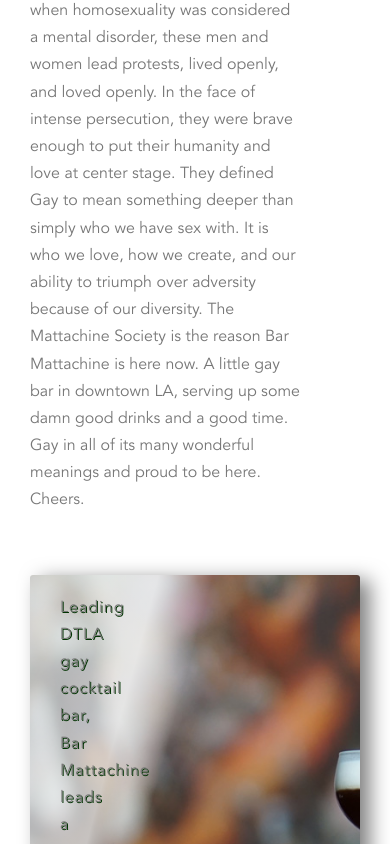
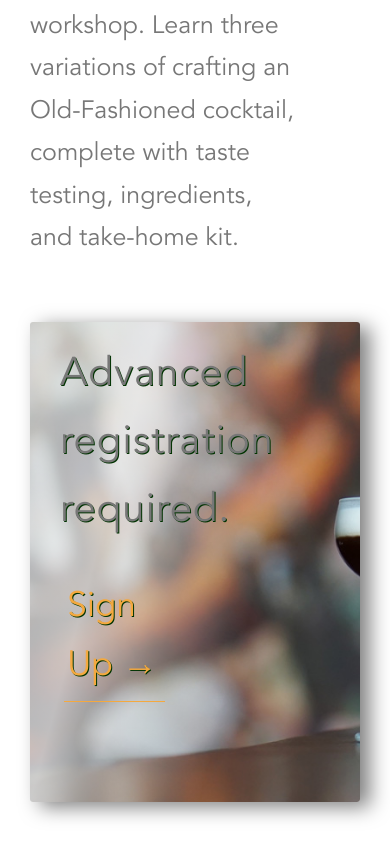
Before and after one commit to AlexEBall/CAFAM-Beacon-Project, a website: page index.html in a window 390 px wide. Shown: the part 1156-2000 px from the top of the page. Drawn offline with Linux system fonts and the light colour scheme.

Commit message:
final mobile changes

```diff
--- a/index.html
+++ b/index.html
@@ -33,14 +33,9 @@
                     <div class="bio">
                         <div class="bio__shape">
                         </div>
-                        <p class="paragraph">
-                            In the 1950’s Harry Hay and the men of the Mattachine Society along with the women of their companion group, the Daughters
-                            of Bilitis, first defined what it meant to be gay and proud in America. During a time when homosexuality was considered a
-                            mental disorder, these men and women lead protests, lived openly, and loved openly. In the face of intense persecution, they
-                            were brave enough to put their humanity and love at center stage. They defined Gay to mean something deeper than simply who
-                            we have sex with. It is who we love, how we create, and our ability to triumph over adversity because of our diversity. The
-                            Mattachine Society is the reason Bar Mattachine is here now. A little gay bar in downtown LA, serving up some damn good drinks
-                            and a good time. Gay in all of its many wonderful meanings and proud to be here. Cheers.
+                        <p class="paragraph paragraph__bioPromo">
+                            Leading DTLA gay cocktail bar, Bar Mattachine leads a special mixology workshop. Learn three variations of crafting an Old-Fashioned
+                            cocktail, complete with taste testing, ingredients, and take-home kit.
                         </p>
                     </div>
                 </div>
@@ -49,12 +44,10 @@
                 <div class="drink-box">
                     <div class="drink-box__content">
                         <p class="paragraph paragraph__drink-box">
-                            Leading DTLA gay cocktail bar, Bar Mattachine leads a special mixology workshop.
-                            Learn three variations of crafting an Old-Fashioned cocktail, complete with taste testing, ingredients, and take-home kit.
                             Advanced registration required.
                         </p>
 
-                        <a href="https://cafam.formstack.com/forms/cocktail_workshop" class="btn-text">Sign Up &rarr;</a>
+                        <a href="https://cafam.formstack.com/forms/cocktail_workshop" class="btn-text btn-signup">Sign Up &rarr;</a>
                     </div>
                 </div>
             </div>
--- a/sass/base/_typography.scss
+++ b/sass/base/_typography.scss
@@ -41,9 +41,15 @@
 	&__drink-box {
 		text-shadow: 0.1rem 0.1rem #030;
 		letter-spacing: .1rem;
+		font-size: 4rem;
 	}
 
 	&__card {
+		font-size: 2.5rem;
+	}
+
+	&__bioPromo {
+		padding-top: 4rem;
 		font-size: 2.5rem;
 	}
 
--- a/sass/components/_button.scss
+++ b/sass/components/_button.scss
@@ -27,3 +27,10 @@
 	margin-left: 45%;
 	font-size: 4rem;
 }
+
+.btn-signup:link,
+.btn-signup:visited {
+	margin-left: 4%;
+	font-size: 3.5rem;
+	text-shadow: 0.1rem 0.1rem #030;
+}
--- a/sass/pages/_promotionPage.scss
+++ b/sass/pages/_promotionPage.scss
@@ -8,8 +8,6 @@
 	position: relative;
 
 	&__shape {
-		display: block;
-		margin-top: 6rem;
 		float: left;
 		width: 60rem;
 		height: 45rem;
@@ -36,7 +34,7 @@
 }
 
 .drink-box {
-	background-image: linear-gradient(105deg, rgba($color-white, .6) 0%, rgba($color-white, .7) 28%, transparent 40%),
+	background-image: linear-gradient(105deg, rgba($color-white, .6) 0%, rgba($color-white, .7) 28%, transparent 65%),
 	url(../images/drinks.jpg);
 	background-size: cover;
 	border-radius: .3rem;
@@ -44,7 +42,7 @@
 	height: 48rem;
 
 	&__content {
-		width: 28%;
+		width: 50%;
 		padding: 2rem 3rem;
 	}
 }
```
Also changed, not shown: css/style.css.
